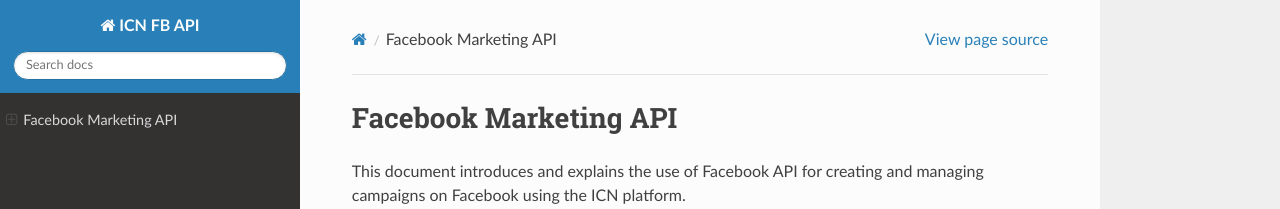
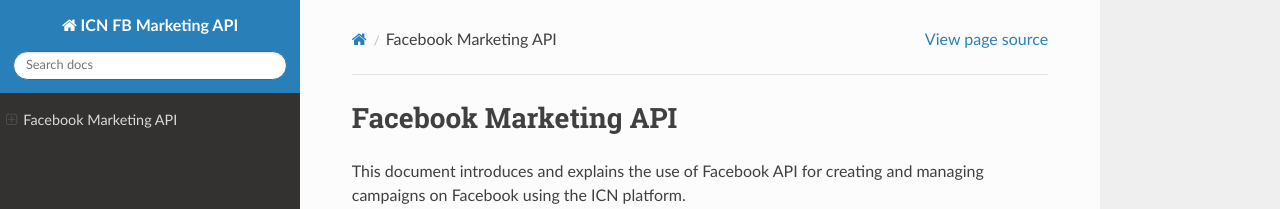
Before and after one commit to hassan-pixako/fb-api-docs, a Sphinx documentation site: the page built from source/index.rst, in a window 1280 px wide. Shown: the top 209 px of the page. Built offline with Sphinx 7.4.7 and the Read the Docs theme 2.0.0, drawn with Linux system fonts in a browser that asks for light colours.

Commit message:
Update project name.

```diff
--- a/source/conf.py
+++ b/source/conf.py
@@ -21,7 +21,7 @@ def setup(app):
 # -- Project information -----------------------------------------------------
 
 
-project = 'ICN FB API'
+project = 'ICN FB Marketing API'
 copyright = '2019, Hassan Tariq'
 author = 'Hassan Tariq'
 
```
